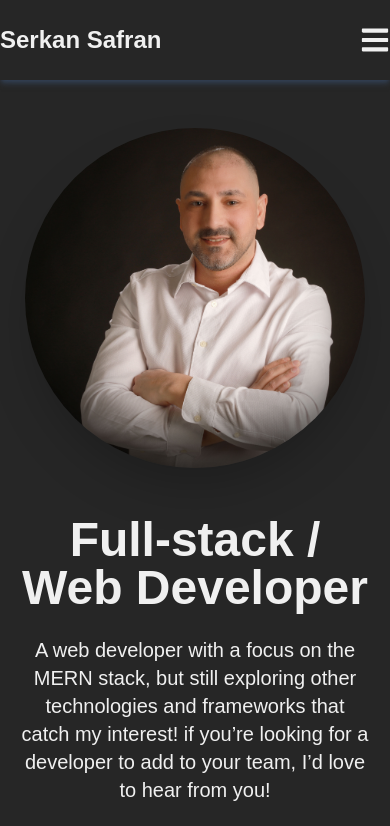
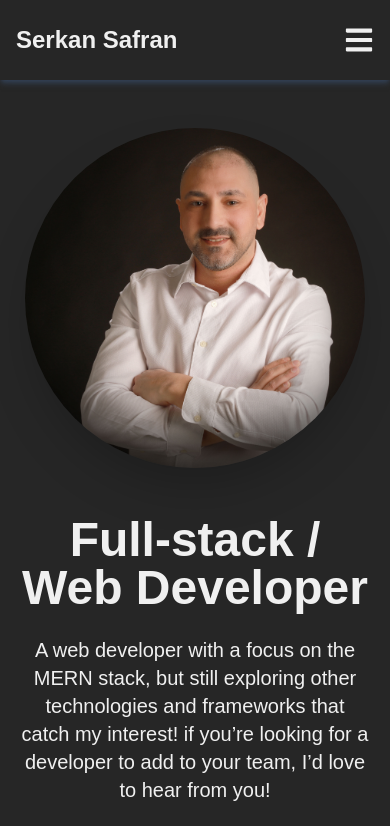
Before and after one commit to SerkanS26/portfolio-vite, a React (Vite) app: page / in a window 390 px wide. Shown: the top 826 px of the page. Built offline with nearby package versions, Linux system fonts and the light colour scheme.

Commit message:
Update Navbar.jsx

```diff
--- a/src/components/Navbar.jsx
+++ b/src/components/Navbar.jsx
@@ -8,7 +8,7 @@ const Navbar = () => {
   return (
     <section
       id="navbar"
-      className="py-6 bg-dark text-light w-full sticky top-0 z-50 ease-in duration-300 shadow-md shadow-slate-700 md:px-14"
+      className="px-4 py-6 bg-dark text-light w-full sticky top-0 z-50 ease-in duration-300 shadow-md shadow-slate-700 md:px-14"
     >
       <nav className="flex flex-col justify-between container mx-auto md:flex-row md:items-center">
         <div className="flex items-center justify-between">
```
